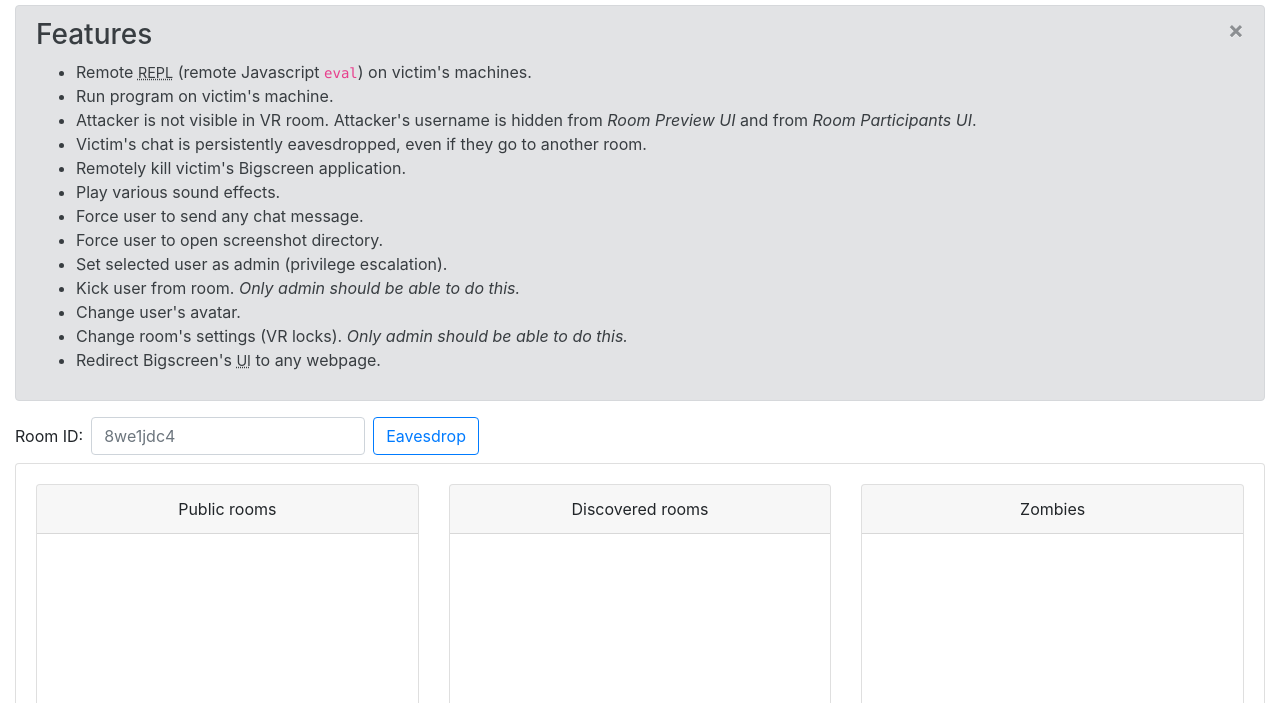
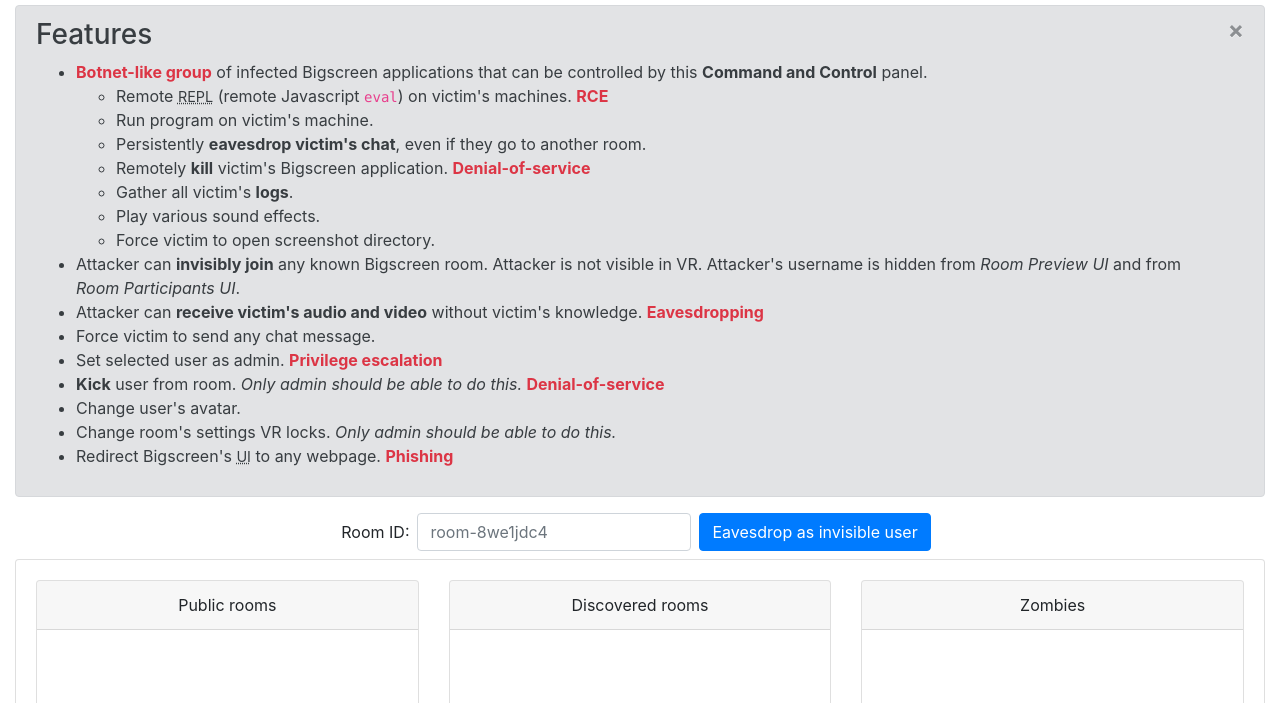
Before and after one commit to mvondracek/VR-MitR-C2-Bigscreen, a website: page web-client/index.html in a window 1280 px wide. Shown: the part 97-800 px from the top of the page. Drawn offline with Linux system fonts and the light colour scheme.

Commit message:
C2: UI: features

```diff
--- a/web-client/index.html
+++ b/web-client/index.html
@@ -18,34 +18,45 @@
 <body>
 <div class="container-fluid">
     <div class="row">
-        <div class="col-sm">
+        <div class="col-12">
             <h1>Man-in-the-Room Attack <small class="text-muted">Proof of Concept</small></h1>
             <h2>Bigscreen <small class="text-muted"><a href="https://bigscreenvr.com/">https://bigscreenvr.com/</a></small></h2>
             <div class="alert alert-secondary alert-dismissible fade show" role="alert">
                 <p class="h3 alert-heading">Features</p>
                 <ul>
-                    <li>Remote <abbr title="Read–Eval–Print Loop" class="initialism">REPL</abbr> (remote Javascript <code>eval</code>) on victim's machines.</li>
-                    <li>Run program on victim's machine.</li>
-                    <li>Attacker is not visible in VR room. Attacker's username is hidden from <i>Room Preview UI</i> and from <i>Room Participants UI</i>.</li>
-                    <li>Victim's chat is persistently eavesdropped, even if they go to another room.</li>
-                    <li>Remotely kill victim's Bigscreen application.</li>
-                    <li>Play various sound effects.</li>
-                    <li>Force user to send any chat message.</li>
-                    <li>Force user to open screenshot directory.</li>
-                    <li>Set selected user as admin (privilege escalation).</li>
-                    <li>Kick user from room. <i>Only admin should be able to do this.</i></li>
+                    <li><b class="text-danger">Botnet-like group</b> of infected Bigscreen applications that can be controlled by this <b>Command and Control</b> panel.
+                        <ul>
+                            <li>
+                                Remote <abbr title="Read–Eval–Print Loop" class="initialism">REPL</abbr> (remote Javascript <code>eval</code>) on victim's machines.
+                                <b class="text-danger">RCE</b>
+                            </li>
+                            <li>Run program on victim's machine.</li>
+                            <li>Persistently <b>eavesdrop victim's chat</b>, even if they go to another room.</li>
+                            <li>Remotely <b>kill</b> victim's Bigscreen application. <b class="text-danger">Denial-of-service</b></li>
+                            <li>Gather all victim's <b>logs</b>.</li>
+                            <li>Play various sound effects.</li>
+                            <li>Force victim to open screenshot directory.</li>
+                        </ul>
+                    </li>
+                    <li>Attacker can <b>invisibly join</b> any known Bigscreen room. Attacker is not visible in VR. Attacker's username is hidden from <i>Room Preview UI</i> and from <i>Room Participants UI</i>.</li>
+                    <li>Attacker can <b>receive victim's audio and video</b> without victim's knowledge. <b class="text-danger">Eavesdropping</b></li>
+                    <li>Force victim to send any chat message.</li>
+                    <li>Set selected user as admin. <b class="text-danger">Privilege escalation</b></li>
+                    <li><b>Kick</b> user from room. <i>Only admin should be able to do this.</i> <b class="text-danger">Denial-of-service</b></li>
                     <li>Change user's avatar.</li>
-                    <li>Change room's settings (VR locks). <i>Only admin should be able to do this.</i></li>
-                    <li>Redirect Bigscreen's <abbr title="User Interface" class="initialism">UI</abbr> to any webpage.</li>
+                    <li>Change room's settings VR locks. <i>Only admin should be able to do this.</i></li>
+                    <li>Redirect Bigscreen's <abbr title="User Interface" class="initialism">UI</abbr> to any webpage. <b class="text-danger">Phishing</b></li>
                 </ul>
                 <button type="button" class="close" data-dismiss="alert" aria-label="Close">
                     <span aria-hidden="true">&times;</span>
                 </button>
             </div>
-            <form class="form-inline" id="joinRoomForm">
+        </div>
+        <div class="col-12">
+            <form class="form-inline justify-content-center" id="joinRoomForm">
                 <label class="mb-2 mr-sm-2" for="roomIdInput">Room ID: </label>
-                <input class="mb-2 mr-sm-2 form-control" id="roomIdInput" type="text" placeholder="8we1jdc4" required>
-                <input class="btn btn-outline-primary mb-2 mr-sm-2" type="submit" value="Eavesdrop">
+                <input class="mb-2 mr-sm-2 form-control" name="roomId" id="roomIdInput" type="text" placeholder="room-8we1jdc4" required>
+                <input class="btn btn-primary mb-2 mr-sm-2" type="submit" value="Eavesdrop as invisible user">
             </form>
         </div>
     </div>
--- a/web-client/main.css
+++ b/web-client/main.css
@@ -62,3 +62,6 @@
 .zombieControl .disabled {
     text-decoration: line-through;
 }
+body {
+    overflow-y: scroll;
+}
```
